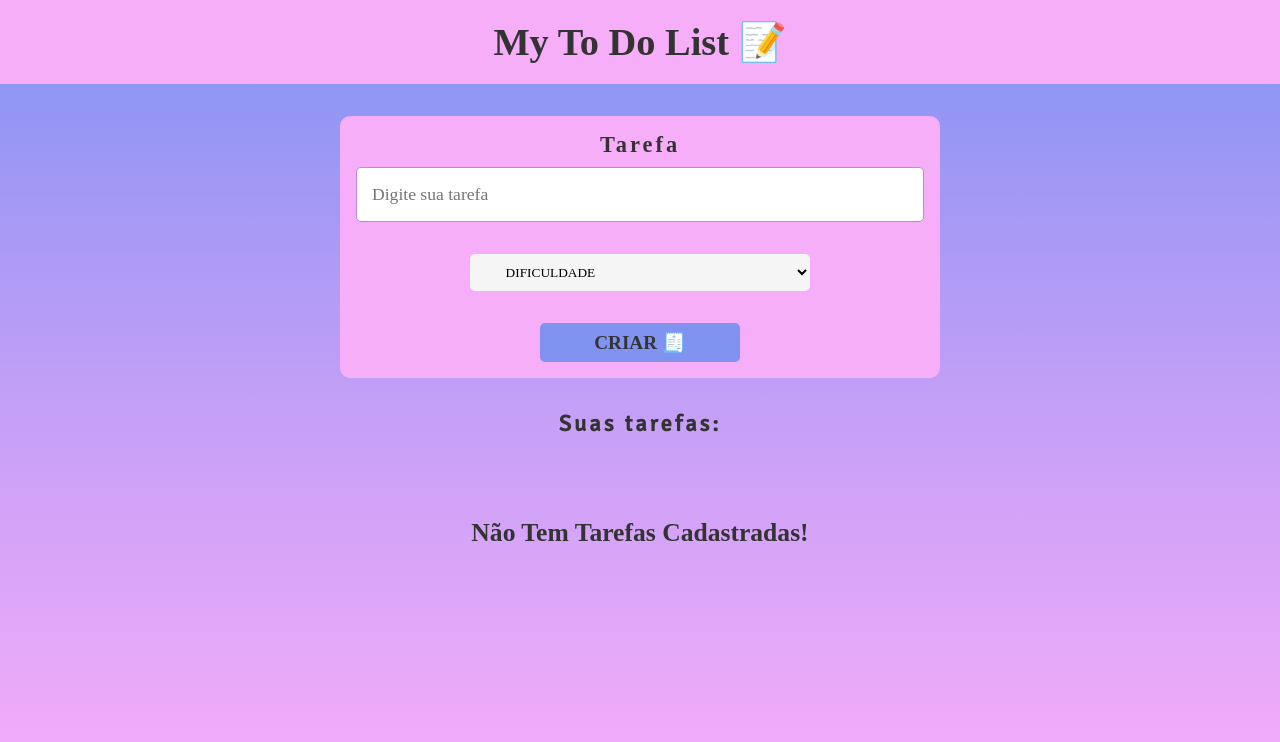
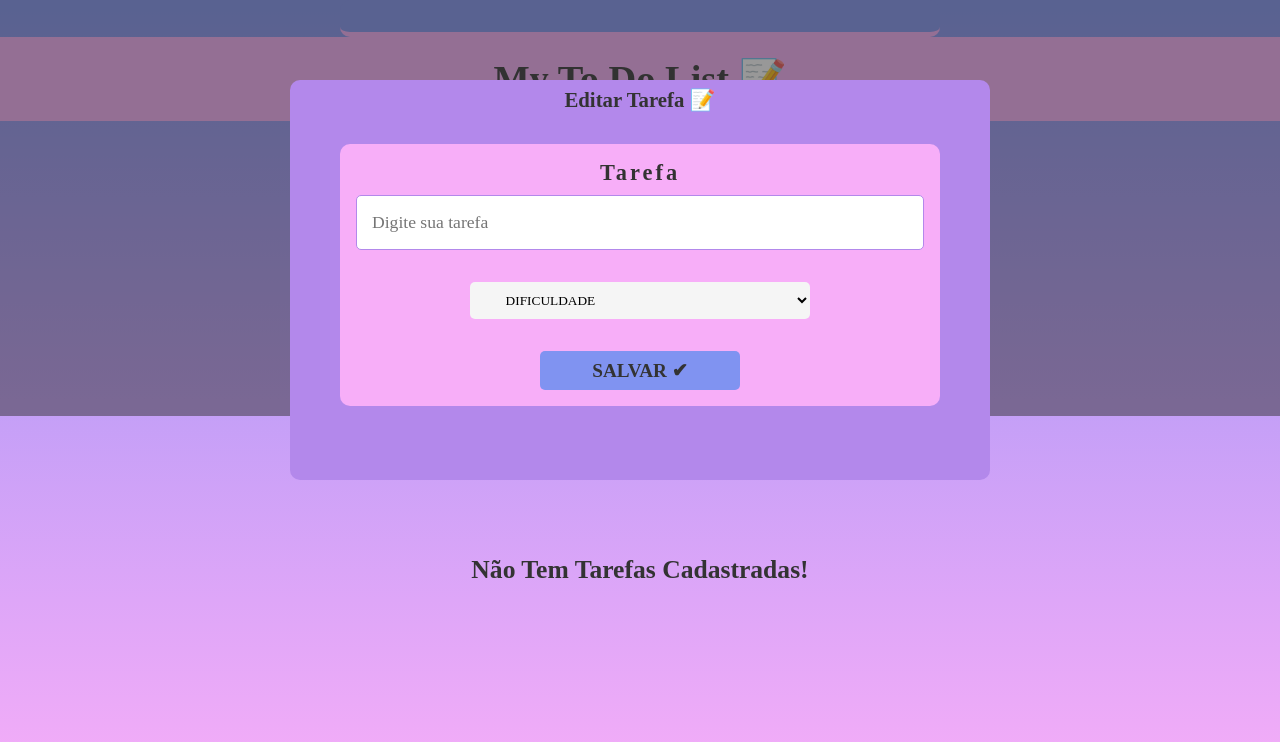
Before and after one commit to Soaressluiss/-my-todo-list, a React (Vite) app: page / in a window 1280 px wide. Shown: the top 742 px of the page. Built offline with nearby package versions, Linux system fonts and the light colour scheme; a web font is replaced by a local one.

Commit message:
feat: created the Modal component and finalized its styling

```diff
--- a/src/App.tsx
+++ b/src/App.tsx
@@ -5,6 +5,7 @@ import TaskList from "./components/TaskList/TaskList";
 import Header from "./components/header/Header";
 
 import { Itask } from "./interfaces/Task";
+import Modal from "./components/modal/Modal";
 function App() {
     const [taskList, setTaskList] = useState<Itask[]>([]);
 
@@ -18,6 +19,9 @@ function App() {
 
     return (
         <>
+            <Modal
+                children={<TaskForm btnText="Salvar ✔" taskList={taskList} />}
+            />
             <Header />
             <main>
                 <div>
--- /dev/null
+++ b/src/components/modal/Modal.tsx
@@ -0,0 +1,20 @@
+import React from "react";
+import "./ModalStyles.scss";
+
+interface IModalTypes {
+    children: React.ReactNode;
+}
+
+const Modal = ({ children }: IModalTypes) => {
+    return (
+        <section id="modal">
+            <div className="fade"></div>
+            <div className="modal">
+                <h2>Editar Tarefa 📝</h2>
+                {children}
+            </div>
+        </section>
+    );
+};
+
+export default Modal;
--- /dev/null
+++ b/src/components/modal/ModalStyles.scss
@@ -0,0 +1,29 @@
+@import "../../partials/mixins";
+@import "../../partials/variables";
+
+.fade {
+    width: 100%;
+    height: 100%;
+    position: absolute;
+    background-color: #333;
+    opacity: 0.5;
+    z-index: 1;
+}
+
+.modal {
+    position: absolute;
+    top: 10%;
+    left: 0;
+    right: 0;
+    margin: 0 auto;
+    width: 700px;
+    height: 400px;
+    z-index: 2;
+    background-color: $color-secondary;
+    border-radius: 10px;
+    text-align: center;
+    > h2 {
+        @include FontFormat($font-secondary, 1.3rem, #333, bold);
+        margin-top: 0.5rem;
+    }
+}
```
